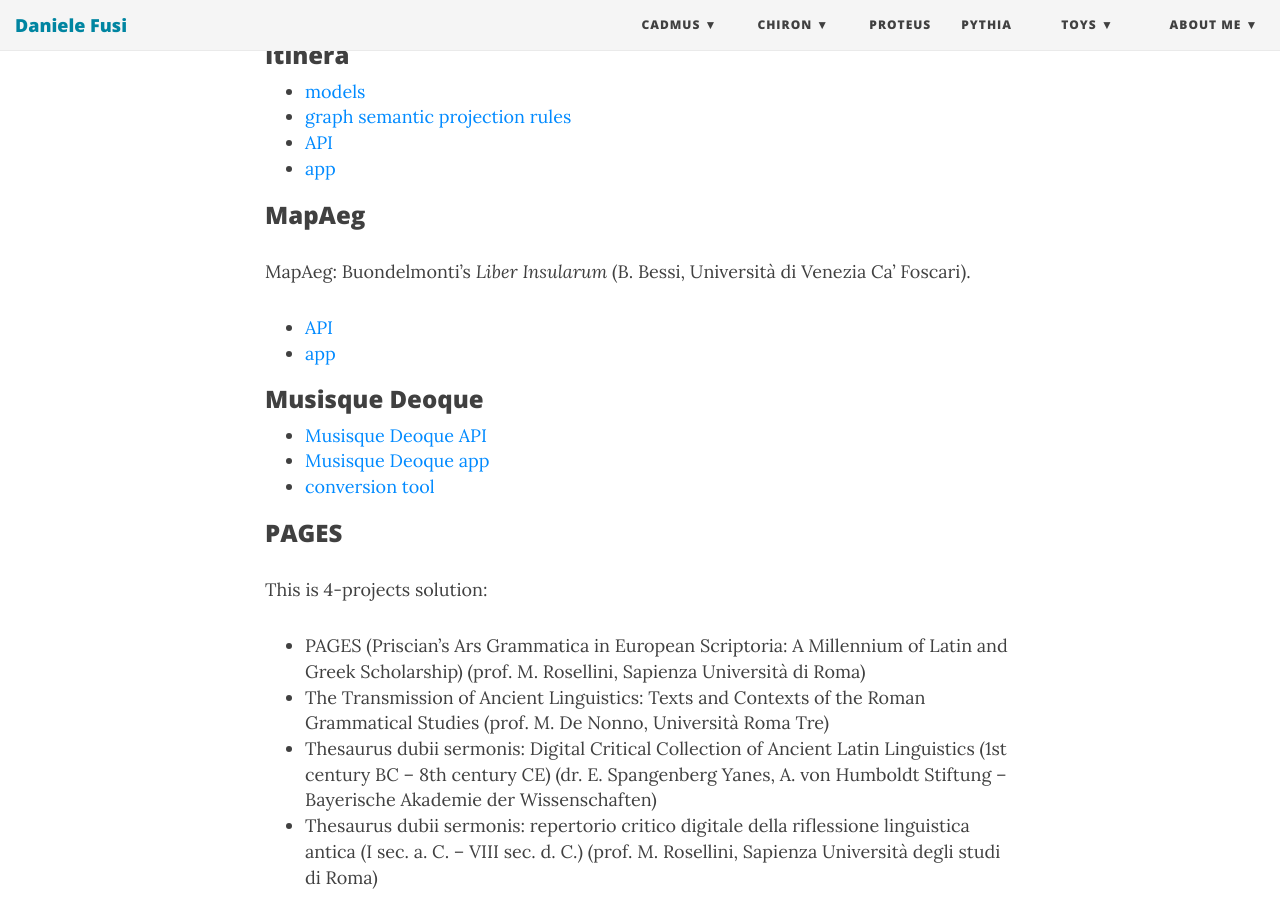
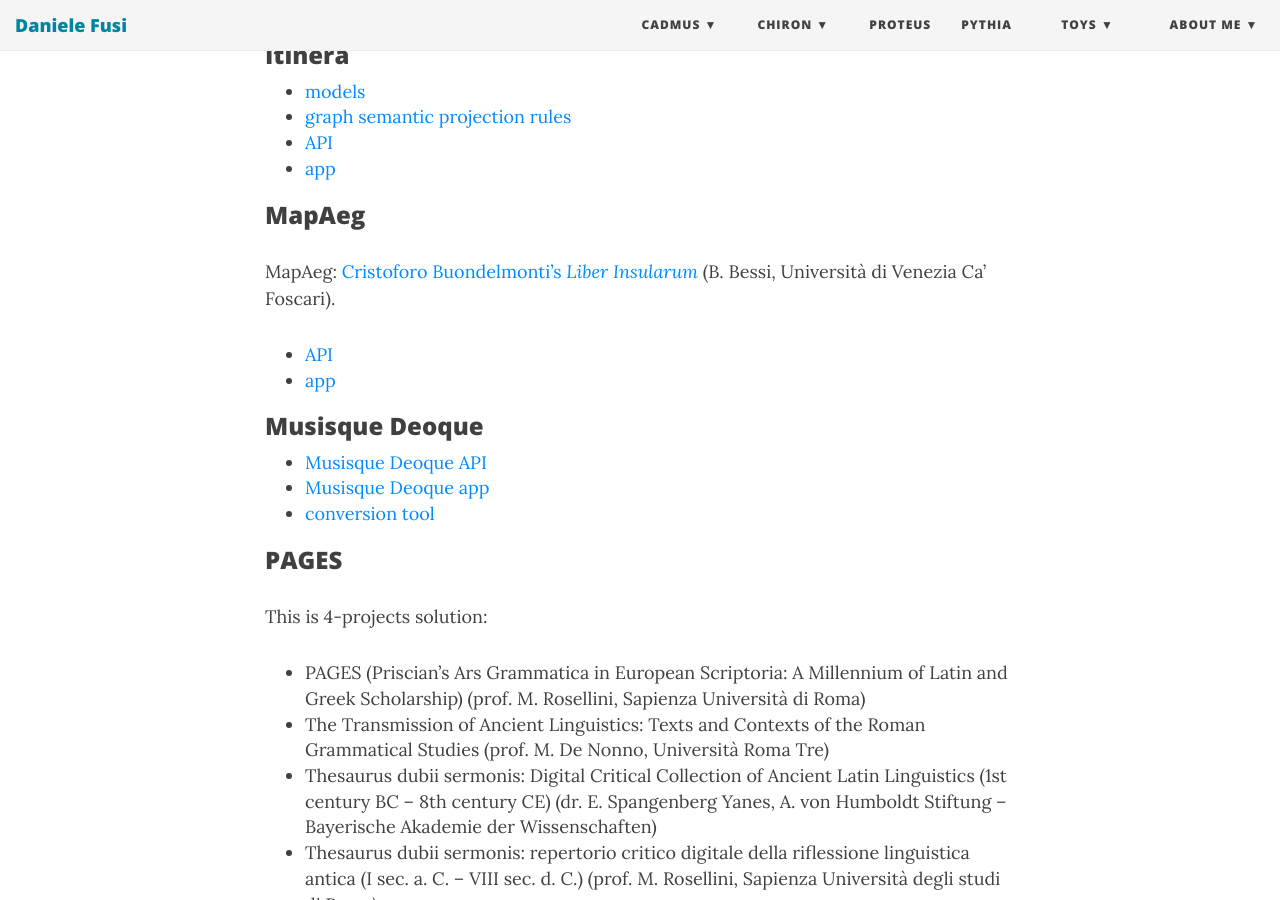
Before and after one commit to Myrmex/overview, a Jekyll site: the page built from cadmus/projects.md, in a window 1280 px wide and 900 px high, scrolled down 3500 px. Built offline with Jekyll 4.4.1, drawn with Linux system fonts in a browser that asks for light colours; nearby versions of some CDN libraries; some of the changed lines change nothing that is shown.

Commit message:
Update projects.md

```diff
--- a/cadmus/projects.md
+++ b/cadmus/projects.md
@@ -121,7 +121,7 @@
 
 ### MapAeg
 
-MapAeg: Buondelmonti's _Liber Insularum_ (B. Bessi, Università di Venezia Ca' Foscari).
+MapAeg: [Cristoforo Buondelmonti's _Liber Insularum_](https://mapaeg.websoupcloud.it/site/index) (B. Bessi, Università di Venezia Ca' Foscari).
 
 - [API](https://github.com/vedph/cadmus_bdm_api)
 - [app](https://github.com/vedph/cadmus-bdm-app)
@@ -151,7 +151,7 @@
 
 ### PURA
 
-[PURA: PURism in Antiquity](https://www.unive.it/pag/40985) (prof. O. Tribulato, Università di Venezia Ca' Foscari).
+[PURA: PURism in Antiquity](https://pric.unive.it/projects/pura/home) (prof. O. Tribulato, Università di Venezia Ca' Foscari).
 
 - [models](https://github.com/vedph/cadmus_pura)
 - [API](https://github.com/vedph/cadmus_pura_api)
@@ -160,7 +160,7 @@
 
 ### Re.Novella
 
-_Re.Novella: Il genere novella nel Rinascimento italiano: repertorio, database e inquadramento storiografico_ (prof. M. Marchi, Università di Siena).
+[Re.Novella: Il genere novella nel Rinascimento italiano: repertorio, database e inquadramento storiografico](https://renovella.unisi.it) (prof. M. Marchi, Università di Siena).
 
 - [models](https://github.com/vedph/cadmus-renovella)
 - [API](https://github.com/vedph/cadmus-renovella-api)
```
